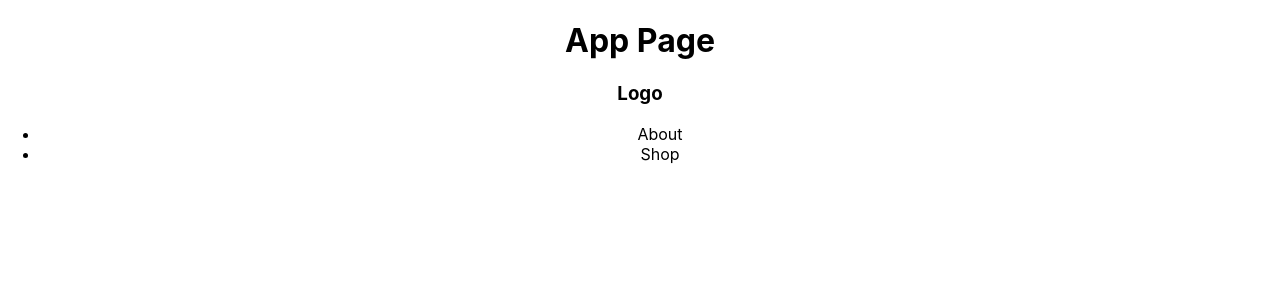
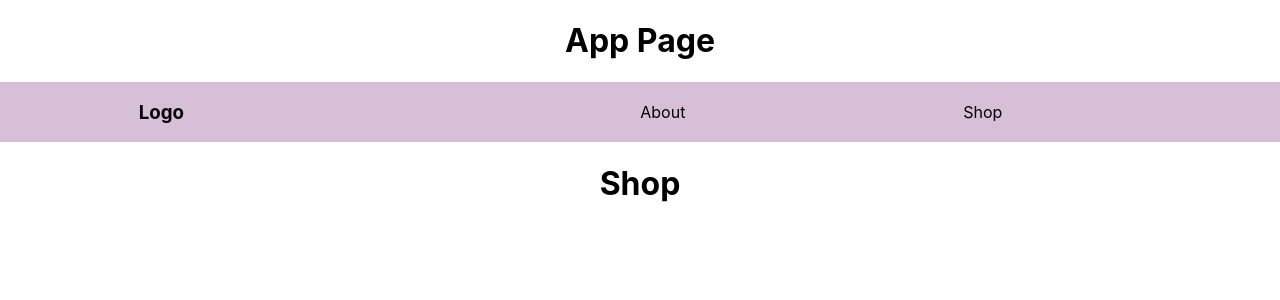
Before and after one commit to EmilieLny/poc-react-router, a React (Create React App) app: page /shop in a window 1280 px wide. Shown: the top 300 px of the page. Built offline with nearby package versions, Linux system fonts and the light colour scheme.

Commit message:
Add router

```diff
--- a/src/App.css
+++ /dev/null
@@ -1,3 +0,0 @@
-.App {
-  text-align: center;
-}
--- a/src/App.js
+++ b/src/App.js
@@ -2,14 +2,20 @@ import React from 'react';
 import Nav from './Nav';
 import About from './About';
 import Shop from './Shop';
-import './App.css';
+import './style.css';
+import { BrowserRouter as Router, Switch, Route } from 'react-router-dom'
 
 function App() {
   return (
-    <div className="App">
-      <h1>App Page</h1>
-      <Nav />
-    </div>
+    <Router>
+      <div className="App">
+        <h1>App Page</h1>
+        <Nav />
+        <Route path='/about' component={About}/>
+        <Route path='/shop' component={Shop} />
+      </div>
+    </Router>
+
   );
 }
 
--- a/src/Nav.js
+++ b/src/Nav.js
@@ -1,11 +1,10 @@
 import React from 'react';
-import './App.css';
 
 function Nav() {
   return (
     <nav className="Nav">
       <h3>Logo</h3>
-      <ul>
+      <ul className='nav-links'>
           <li>About</li>
           <li>Shop</li>
       </ul>
--- a/src/Shop.js
+++ b/src/Shop.js
@@ -1,10 +1,9 @@
 import React from 'react';
-import './App.css';
 
 function Shop() {
   return (
     <div className="Shop">
-      <h1>App Shop</h1>
+      <h1>Shop</h1>
     </div>
   );
 }
--- /dev/null
+++ b/src/style.css
@@ -0,0 +1,19 @@
+.App {
+  text-align: center;
+}
+
+nav {
+  display: flex;
+  justify-content: space-around;
+  align-items: center;
+  min-height: 20px;
+  background-color: thistle;
+}
+
+nav ul.nav-links {
+  width: 50%;
+  display: flex;
+  justify-content: space-around;
+  align-items: center;
+  list-style: none;
+}
```
